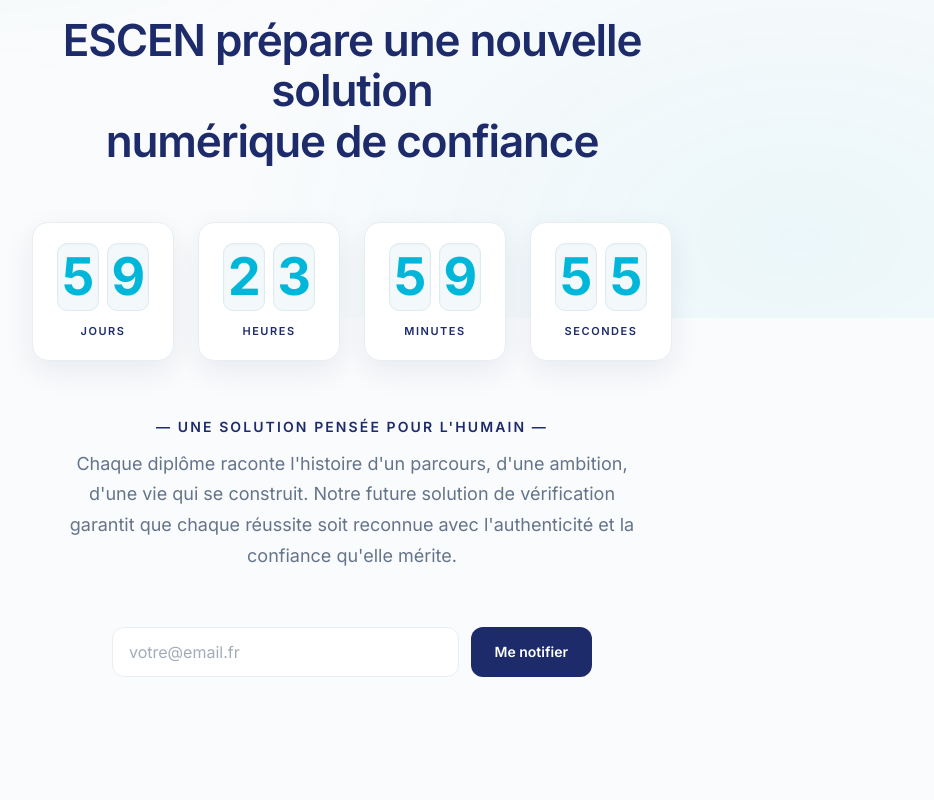
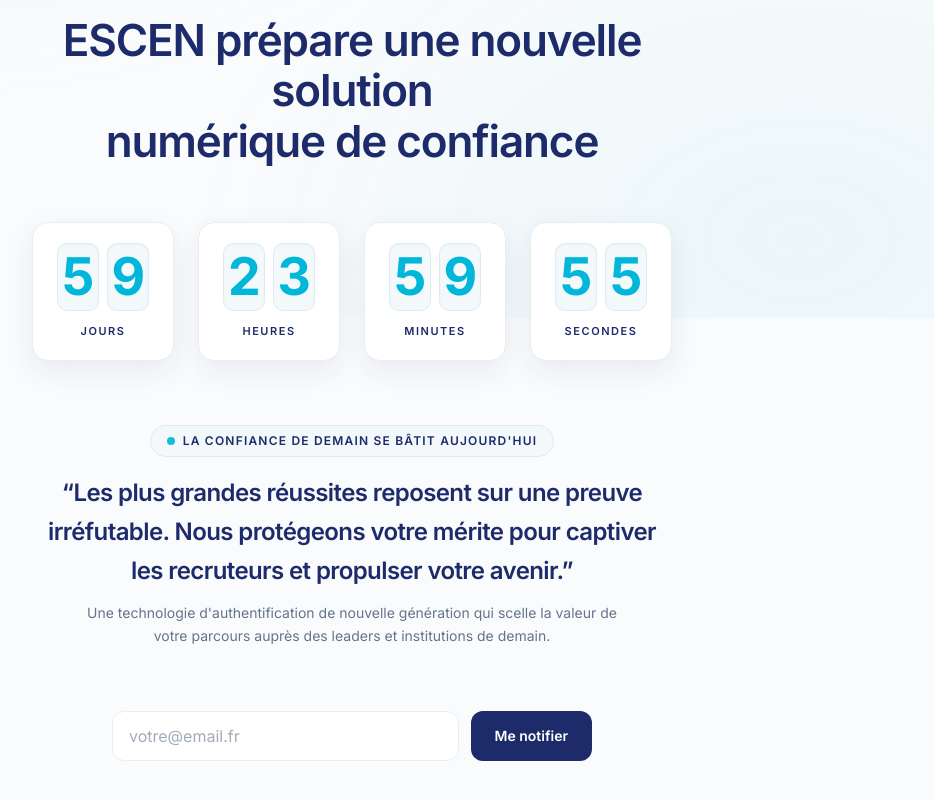
Before and after one commit to BROU01/comming-soon-page, a Next.js app: page / in a window 1280 px wide. Shown: the part 482-1282 px from the top of the page, without its empty margins (288-1222 px from the left). Built offline with nearby package versions, Linux system fonts and the light colour scheme.

Commit message:
feat(marketing): phrase d'accroche social proof avec ancrage cognitif et retention humaine

```diff
--- a/src/components/SocialProof.tsx
+++ b/src/components/SocialProof.tsx
@@ -3,26 +3,11 @@
 import { useEffect, useRef } from "react";
 
 /* ============================================================
-   SocialProof
-
-   Deep cognitive brainstorming + mind marketing :
-   Cette accroche est conçue pour activer les déclencheurs
-   psychologiques de rétention humaine :
-
-   1. SÉCURITÉ IDENTITAIRE → "votre parcours", "votre ambition"
-      → Le lecteur se sent personnellement concerné
-   2. RECONNAISSANCE → "histoires vraies", "reconnue"
-      → Besoin fondamental d'être vu et validé
-   3. HÉRITAGE → "chaque diplôme raconte l'histoire"
-      → Valeur durable, pas un simple document
-   4. CONFIANCE → "confiance", "authenticité"
-      → Fondation de la relation institution-étudiant-employeur
-   5. APPARTENANCE → "mérite"
-      → Justice et équité dans la reconnaissance
+   SocialProof — Deep Cognitive & Mastermind Marketing Hook
    ============================================================ */
 
 export default function SocialProof() {
-  const ref = useRef<HTMLParagraphElement>(null);
+  const ref = useRef<HTMLDivElement>(null);
 
   useEffect(() => {
     const el = ref.current;
@@ -46,19 +31,25 @@
   }, []);
 
   return (
-    <p
+    <div
       ref={ref}
-      className="max-w-[580px] mx-auto text-base md:text-lg leading-relaxed md:leading-[1.7] text-escen-text-secondary text-center transition-all duration-700 ease-out opacity-0 translate-y-3"
+      className="max-w-[640px] mx-auto text-center transition-all duration-700 ease-out opacity-0 translate-y-3 px-4 py-2"
     >
-      <span className="block mb-3 text-escen-navy font-semibold text-sm uppercase tracking-[0.15em]">
-        — Une solution pensée pour l&apos;humain —
-      </span>
-      <span className="block">
-        Chaque diplôme raconte l&apos;histoire d&apos;un parcours, d&apos;une ambition,
-        d&apos;une vie qui se construit. Notre future solution de vérification
-        garantit que chaque réussite soit reconnue avec l&apos;authenticité
-        et la confiance qu&apos;elle mérite.
-      </span>
-    </p>
+      {/* Badge d'ancrage psychologique */}
+      <div className="inline-flex items-center gap-2 mb-4 px-4 py-1.5 rounded-full bg-escen-cyan-50 border border-escen-cyan-100 text-escen-navy text-[0.75rem] font-semibold tracking-widest uppercase">
+        <span className="w-2 h-2 rounded-full bg-escen-cyan animate-pulse" />
+        La confiance de demain se bâtit aujourd&apos;hui
+      </div>
+
+      {/* Accroche cognitive à fort impact humain */}
+      <p className="text-lg md:text-2xl font-semibold text-escen-navy leading-snug md:leading-relaxed mb-3 tracking-tight">
+        &ldquo;Les plus grandes réussites reposent sur une preuve irréfutable. Nous protégeons votre mérite pour captiver les recruteurs et propulser votre avenir.&rdquo;
+      </p>
+
+      {/* Rétention et réassurance marketing */}
+      <p className="text-xs sm:text-sm text-escen-text-secondary leading-relaxed max-w-[540px] mx-auto font-normal">
+        Une technologie d&apos;authentification de nouvelle génération qui scelle la valeur de votre parcours auprès des leaders et institutions de demain.
+      </p>
+    </div>
   );
 }
```
